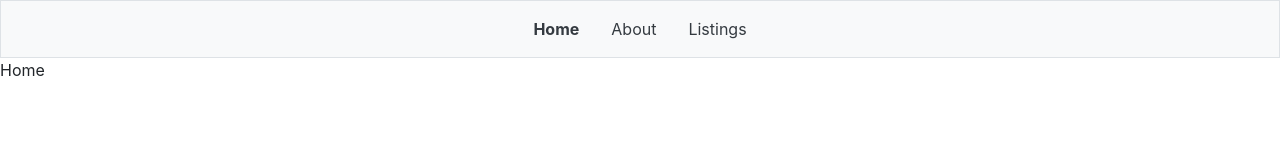
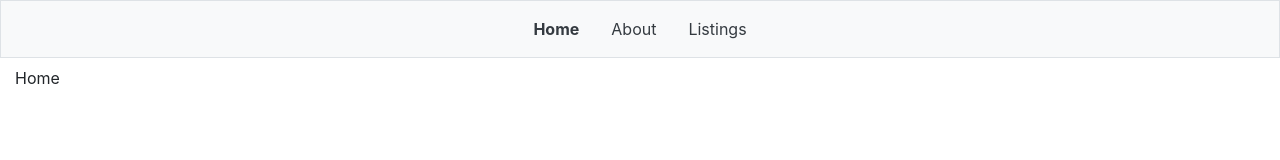
Before and after one commit to Shilcof/osiris-frontend, a React (Create React App) app: page / in a window 1280 px wide. Shown: the top 160 px of the page. Built offline with nearby package versions, Linux system fonts and the light colour scheme.

Commit message:
tidies main body of site into Main component

```diff
--- a/src/App.js
+++ b/src/App.js
@@ -1,10 +1,7 @@
-import {
-  BrowserRouter as Router,
-  Route
-} from 'react-router-dom';
+import { BrowserRouter as Router} from 'react-router-dom';
 import NavBar from './components/NavBar';
+import Main from './components/Main';
 import Footer from './components/Footer';
-import ListingsIndex from './components/listings/ListingsIndex'
 
 function App() {
   return (
@@ -12,11 +9,8 @@ function App() {
       <Router>
         <div className="d-flex flex-column min-vh-100">
           <NavBar />
-          <Route exact path="/" render={() => <div>Home</div>} />
-          <Route exact path="/about" render={() => <div>About</div>} />
-          <Route path="/listings" render={routerProps => <ListingsIndex {...routerProps}/>} />
-          {/* <Route path='/movies' render={routerProps => <MoviesPage {...routerProps} movies={this.state.movies}/>} /> */}
-          <Footer/>
+          <Main />
+          <Footer />
         </div>
       </Router>
     </div>
--- /dev/null
+++ b/src/components/Main.js
@@ -0,0 +1,14 @@
+import {Route} from 'react-router-dom';
+import ListingsIndex from './listings/ListingsIndex'
+
+const Main = () => {
+    return (
+        <div className="container-fluid pt-2">
+          <Route exact path="/" render={() => <div>Home</div>} />
+          <Route exact path="/about" render={() => <div>About</div>} />
+          <Route path="/listings" render={routerProps => <ListingsIndex {...routerProps}/>} />
+        </div>
+    )
+}
+
+export default Main
```
